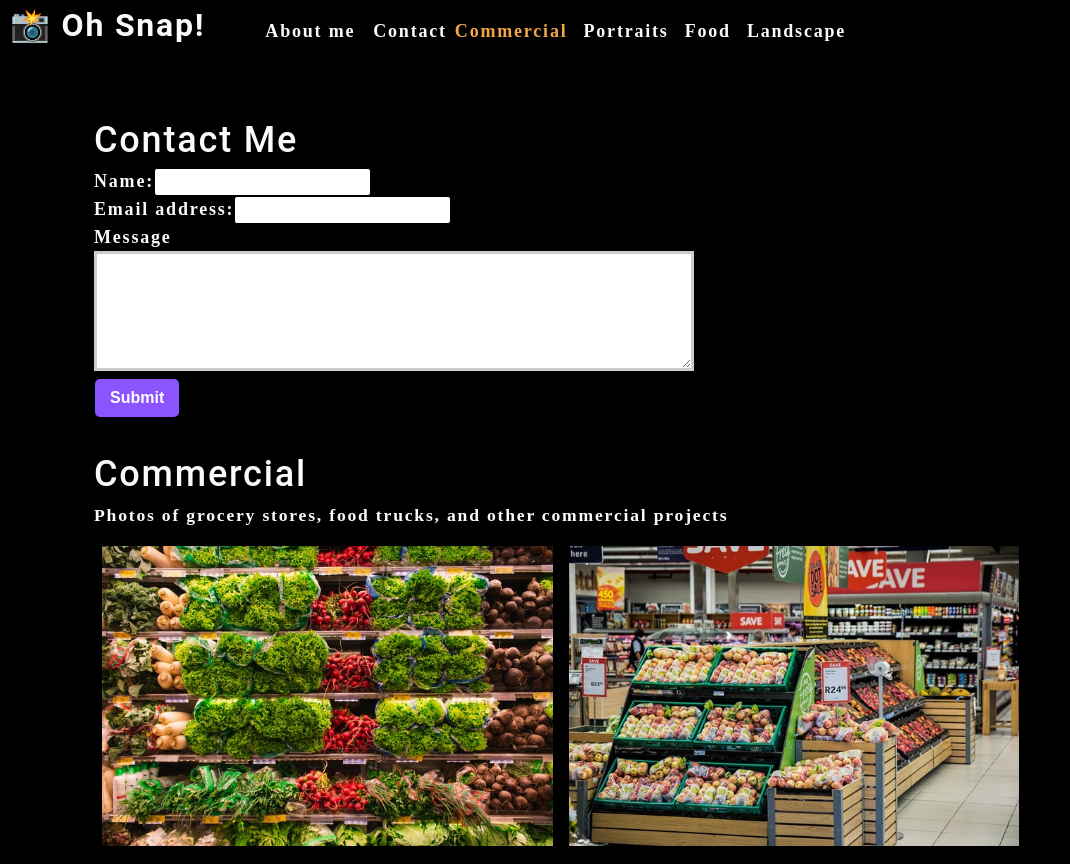
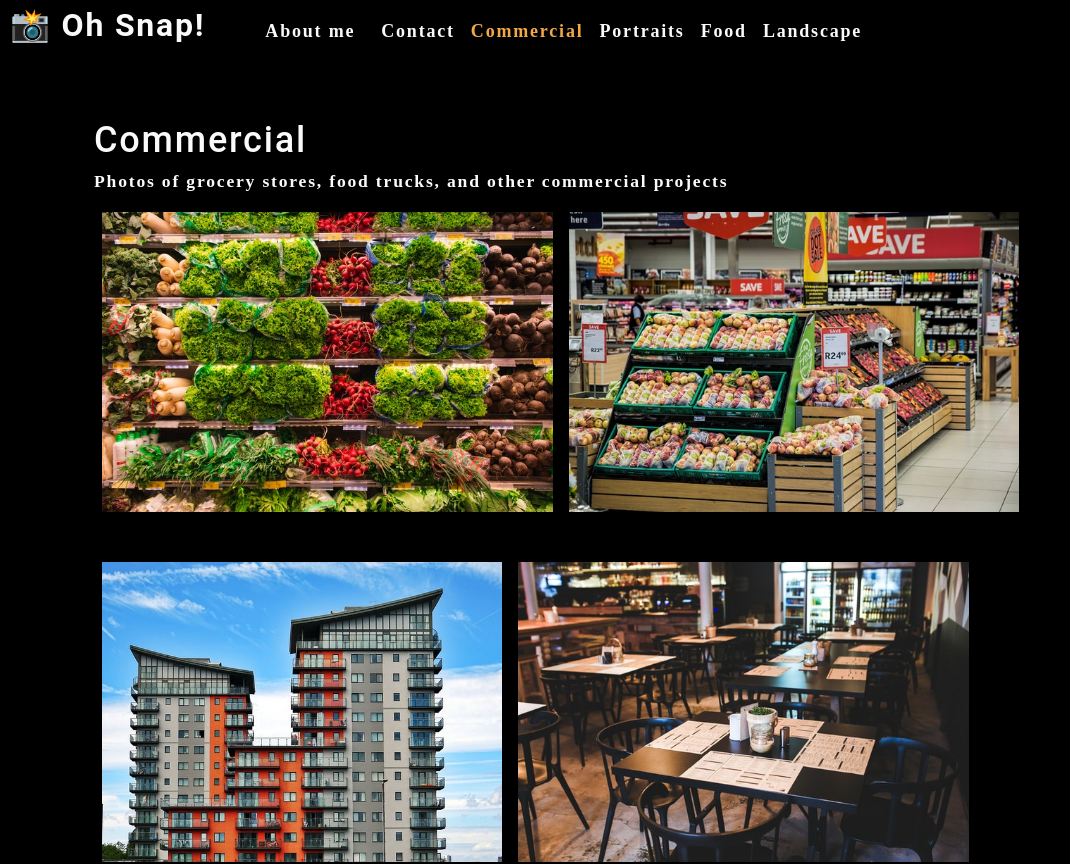
Before and after one commit to DianeTritchler/photo-port, a React (Create React App) app: page / in a window 1280 px wide. Shown: the top 864 px of the page, without its empty margins (0-1070 px from the left). Built offline with nearby package versions, Linux system fonts and the light colour scheme.

Commit message:
Coditional Rendering

```diff
--- a/src/App.js
+++ b/src/App.js
@@ -6,6 +6,7 @@ import ContactForm from './components/Contact';
 import './App.css';
 
 function App() {
+  const [contactSelected, setContactSelected] = useState(false);
   const [categories] = useState([
     {
       name: "commercial",
@@ -33,13 +34,25 @@ function App() {
         categories={categories}
         setCurrentCategory={setCurrentCategory}
         currentCategory={currentCategory}
+        constactSelected={contactSelected}
+        setContactSelected={setContactSelected}
       ></Nav>
       <main>
-        <ContactForm></ContactForm>
-        <Gallery
-          currentCategory={currentCategory}>
-        </Gallery>
-        <About></About>
+
+
+        {!contactSelected ? (
+          <>
+            <Gallery
+              currentCategory={currentCategory}>
+            </Gallery>
+            <About></About>
+          </>
+        ) : (
+          <ContactForm></ContactForm>
+        )}
+
+
+
 
       </main>
     </div>
--- a/src/components/Contact/index.js
+++ b/src/components/Contact/index.js
@@ -1,42 +1,70 @@
 import React, { useState } from "react";
+import { validateEmail } from '../../utils/helpers';
 
 function ContactForm() {
     const [formState, setFormState] = useState({ name: '', email: '', message: '' });
+    const [errorMessage, setErrorMessage] = useState('');
     const { name, email, message } = formState;
 
     function handleChange(e) {
-        setFormState({ ...formState, [e.target.name]: e.target.value });
+        if (e.target.name === 'email') {
+            const isValid = validateEmail(e.target.value);
+            if (!isValid) {
+                setErrorMessage('Your emailis invalid.');
+            } else {
+                setErrorMessage('');
+            }
+        } else {
+            if (!e.target.value.length) {
+                setErrorMessage(`${e.target.name} is required.`);
+            } else {
+                setErrorMessage('');
+            }
+        }
+
+        if (!errorMessage) {
+            setFormState({ ...formState, [e.target.name]: e.target.value });
+        }
+
     }
 
     function handleSubmit(e) {
         e.preventDefault();
-        console.log(formState); // Handle Form Data (Backend)
+        console.log(formState);
+        // Handle Form Data (Backend)
     }
 
     return (
         <section>
-            <h1>Contact Me</h1>
+            <h1 data-testid="h1tag">Contact Me</h1>
             <form id="contact-form" onSubmit={handleSubmit}>
                 {/* Name Input */}
                 <div>
                     <label htmlFor="name">Name:</label>
-                    <input type="text" name="name" defaultValue={name} onChange={handleChange} />
+                    <input type="text" name="name" defaultValue={name} onBlur={handleChange} />
                 </div>
 
                 {/* Email Input */}
                 <div>
                     <label htmlFor="email">Email address:</label>
-                    <input type="email" name="email" defaultValue={email} onChange={handleChange} />
+                    <input type="email" name="email" defaultValue={email} onBlur={handleChange} />
                 </div>
 
                 {/* Message Text Area */}
                 <div>
                     <label htmlFor="message">Message</label>
-                    <textarea name="message" rows="5" defaultValue={message} onChange={handleChange} />
+                    <textarea name="message" rows="5" defaultValue={message} onBlur={handleChange} />
                 </div>
 
+                {/* Error Message */}
+                {errorMessage && (
+                    <div>
+                        <p className="error-text">{errorMessage}</p>
+                    </div>
+                )}
+
                 {/* Submit Button */}
-                <button type="submit">Submit</button>
+                <button data-testid="button" type="submit">Submit</button>
             </form>
         </section>
     );
--- a/src/components/Nav/index.js
+++ b/src/components/Nav/index.js
@@ -5,7 +5,9 @@ function Nav(props) {
     const {
         categories = [],
         setCurrentCategory,
-        currentCategory
+        currentCategory,
+        contactSelected,
+        setContactSelected
     } = props;
 
     useEffect(() => {
@@ -22,22 +24,23 @@ function Nav(props) {
             <nav>
                 <ul className="flex-row">
                     <li className="mx-2">
-                        <a data-testid="about" href="#about">
+                        <a data-testid="about" href="#about" onClick={() => setContactSelected(false)} >
                             About me
                         </a>
                     </li>
-                    <li>
-                        <span>Contact</span>
+                    <li className={`mx-1 ${contactSelected && 'navActive'}`}>
+                        <span onClick={() => setContactSelected(true)}>Contact</span>
                     </li>
                     {categories.map((category) => (
                         <li
                             className={`mx-1
-                            ${currentCategory.name === category.name && 'navActive'}`}
+                            ${currentCategory.name === category.name && !contactSelected && 'navActive'}`}
                             key={category.name}
                         >
                             <span
                                 onClick={() => {
-                                    setCurrentCategory(category)
+                                    setCurrentCategory(category);
+                                    setContactSelected(false);
                                 }}>
                                 {capitalizeFirstLetter(category.name)}
                             </span>
```
Also changed, not shown: src/components/Contact/__test__/index.text.js (added, +27 -0 lines), 2 other files (tests, documents, lock files or other folders).
